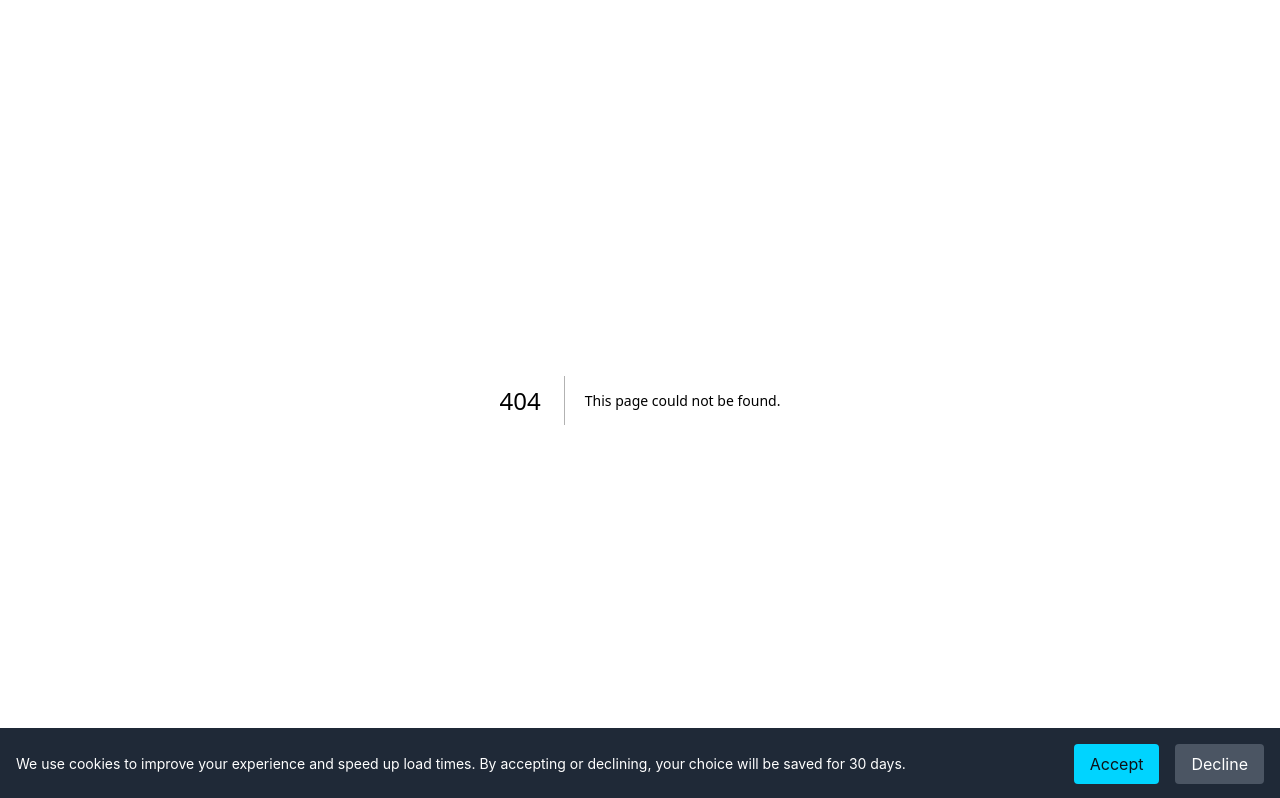
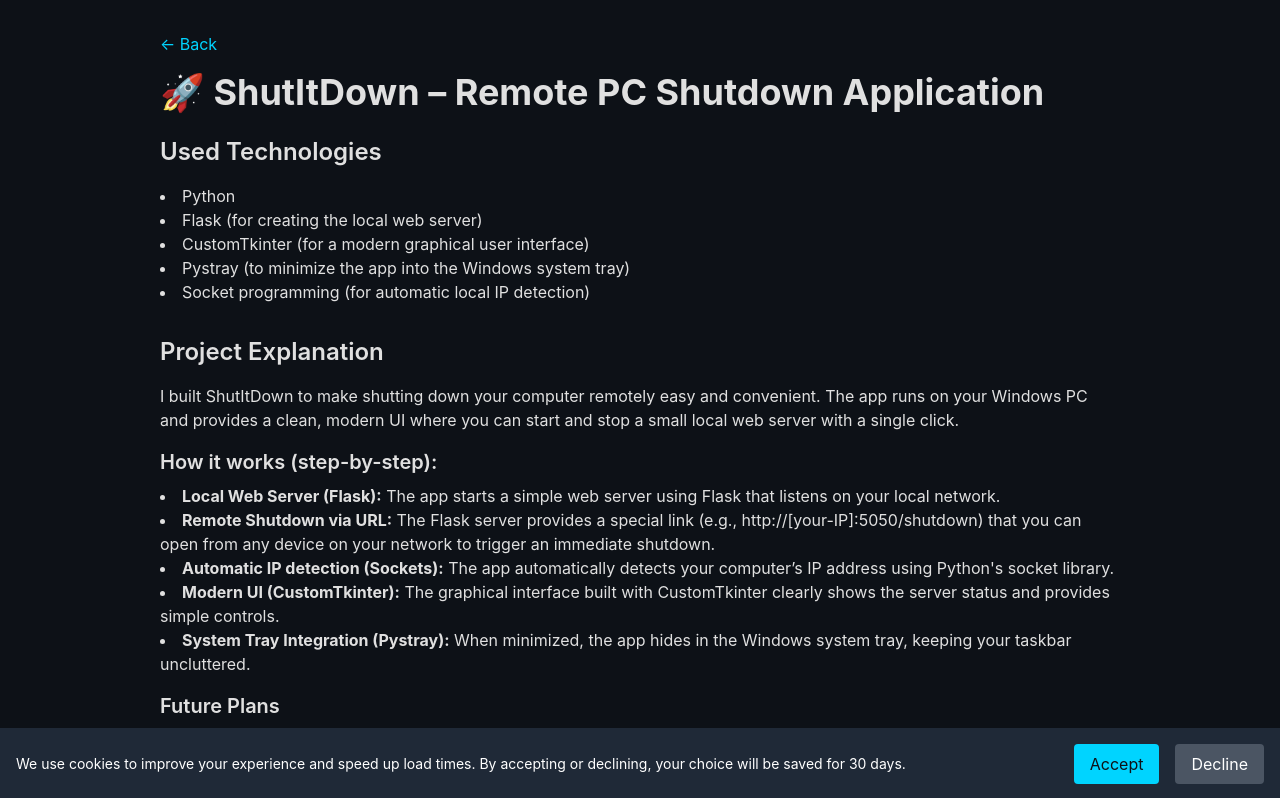
Before and after one commit to yyyutakaaa/dark-mode-portfolio, a Next.js app: page /ShutItDown in a window 1280 px wide. Before the commit this address had no page. Shown: the top 798 px of the page. Built offline with nearby package versions, Linux system fonts and the light colour scheme.

Commit message:
Add ShutItDown project to Projects component and create dedicated page

```diff
--- a/components/Projects.js
+++ b/components/Projects.js
@@ -19,6 +19,14 @@
       description:
         "Klik hier om de gedetailleerde projectbeschrijving te bekijken en meer te weten te komen over de webapplicatie voor brandstofbeheer.",
       href: "/Fuel-WebApp",
+    },
+    {
+      id: 3,
+      title: "🚀 ShutItDown – Remote PC Shutdown Application",
+      image: "/images/shutitdown.webp",
+      description:
+        "Klik hier voor de projectdetails en uitleg over hoe je je PC op afstand kunt uitschakelen.",
+      href: "/ShutItDown",
     },
   ];
 
--- /dev/null
+++ b/pages/ShutItDown.js
@@ -0,0 +1,82 @@
+import React from "react";
+import Link from "next/link";
+import Footer from "../components/Footer";
+
+export default function ShutItDown() {
+  return (
+    <div className="bg-[#0D1117] text-[#E0E0E0] min-h-screen flex flex-col">
+      <main className="flex-grow max-w-5xl mx-auto p-8">
+        {/* Back Button */}
+        <Link
+          href="/"
+          className="mb-4 inline-block text-[#00D4FF] hover:underline"
+        >
+          &larr; Back
+        </Link>
+
+        <h1 className="text-4xl font-bold mb-6">
+          🚀 ShutItDown – Remote PC Shutdown Application
+        </h1>
+
+        <section className="mb-8">
+          <h2 className="text-2xl font-semibold mb-4">Used Technologies</h2>
+          <ul className="list-disc list-inside">
+            <li>Python</li>
+            <li>Flask (for creating the local web server)</li>
+            <li>CustomTkinter (for a modern graphical user interface)</li>
+            <li>Pystray (to minimize the app into the Windows system tray)</li>
+            <li>Socket programming (for automatic local IP detection)</li>
+          </ul>
+        </section>
+
+        <section className="mb-8">
+          <h2 className="text-2xl font-semibold mb-4">Project Explanation</h2>
+          <p className="mb-4">
+            I built ShutItDown to make shutting down your computer remotely easy
+            and convenient. The app runs on your Windows PC and provides a
+            clean, modern UI where you can start and stop a small local web
+            server with a single click.
+          </p>
+          <h3 className="text-xl font-semibold mb-2">
+            How it works (step-by-step):
+          </h3>
+          <ul className="list-disc list-inside mb-4">
+            <li>
+              <strong>Local Web Server (Flask):</strong> The app starts a simple
+              web server using Flask that listens on your local network.
+            </li>
+            <li>
+              <strong>Remote Shutdown via URL:</strong> The Flask server
+              provides a special link (e.g., http://[your-IP]:5050/shutdown)
+              that you can open from any device on your network to trigger an
+              immediate shutdown.
+            </li>
+            <li>
+              <strong>Automatic IP detection (Sockets):</strong> The app
+              automatically detects your computer’s IP address using Python's
+              socket library.
+            </li>
+            <li>
+              <strong>Modern UI (CustomTkinter):</strong> The graphical
+              interface built with CustomTkinter clearly shows the server status
+              and provides simple controls.
+            </li>
+            <li>
+              <strong>System Tray Integration (Pystray):</strong> When
+              minimized, the app hides in the Windows system tray, keeping your
+              taskbar uncluttered.
+            </li>
+          </ul>
+          <h3 className="text-xl font-semibold mb-2">Future Plans</h3>
+          <p className="mb-4">
+            Future improvements include adding password protection for enhanced
+            security and additional functionalities like remote restart or sleep
+            mode.
+          </p>
+          <p>Check out the code and more details on my GitHub →</p>
+        </section>
+      </main>
+      <Footer />
+    </div>
+  );
+}
```
